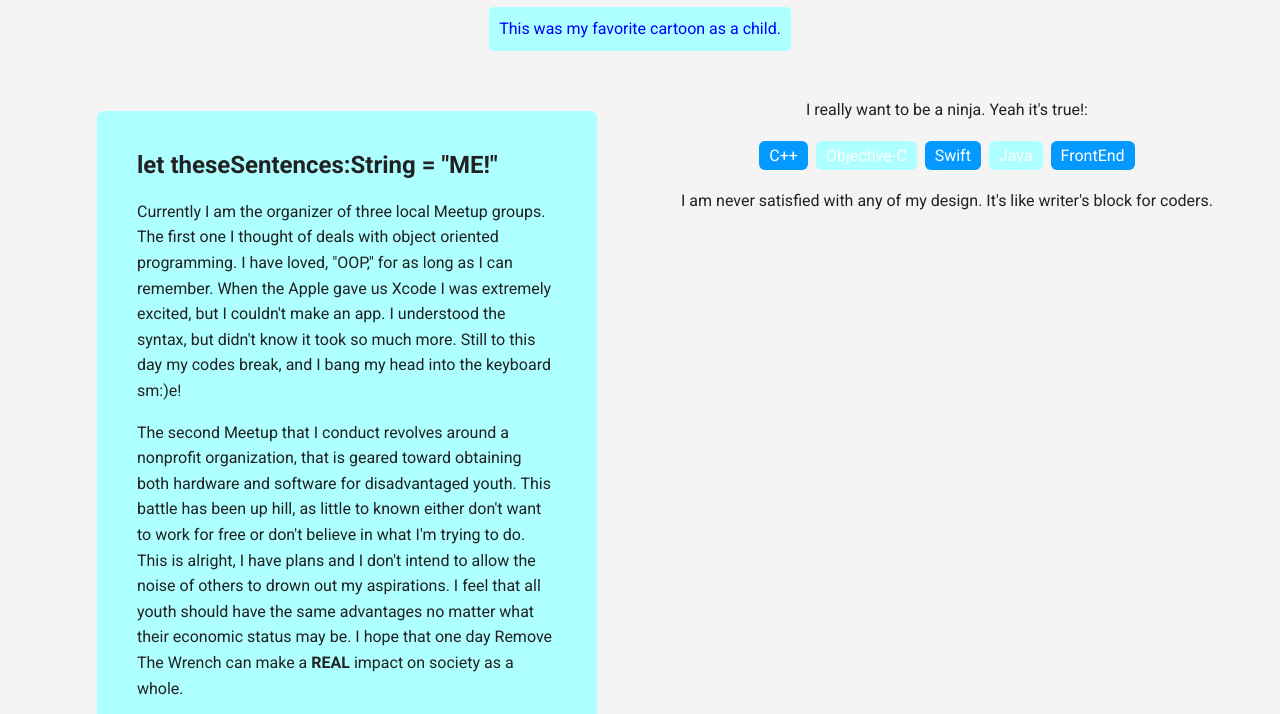
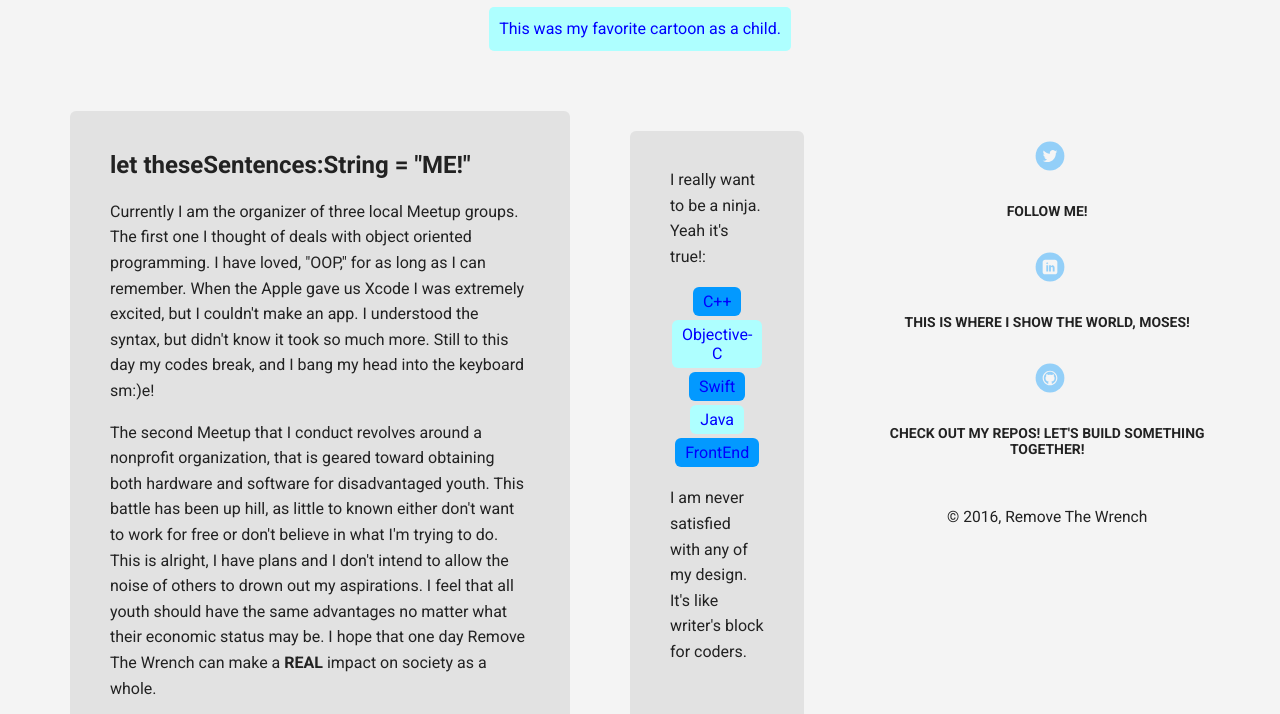
Before and after one commit to varEnigmatic/peerReviewOne, a plain HTML site: page projectTH1/index.html in a window 1280 px wide. Shown: the part 689-1403 px from the top of the page. Drawn offline with Linux system fonts and the light colour scheme; a web font is replaced by a local one.

Commit message:
Background
Trying to make each page have a different background with CSS...not working

```diff
--- a/projectTH1/index.html
+++ b/projectTH1/index.html
@@ -36,8 +36,8 @@
         <p>A broken clock is correct two time a day.</p>
       </div>
 
-      <section>
-      <div class=The Future</h2>
+    <main class="flex">
+      <div class="card"</h2>
         <p>I really want to be a ninja. Yeah it's true!:</p>
         <ul class="skills">
           <li>C++</li>
@@ -49,7 +49,7 @@
         <p>I am never satisfied with any of my design. It's like writer's block for coders.</p>
       </div>
     </main>
-    </section>
+
 
       <footer>
       <ul>
--- a/projectTH1/styles.css
+++ b/projectTH1/styles.css
@@ -75,6 +75,12 @@ header .profile-image {
 }
 header .profile-image:hover {
   transform: scale(2.2) rotate(7200deg);
+
+header .new-pic {
+  background: url('images/psfour.jpg') no-repeat top center;
+}
+
+
 }
 .tag {
   background-color: #aeffff;
@@ -93,7 +99,7 @@ header .profile-image:hover {
   padding: 20px 40px 40px;
   max-width: 500px;
   text-align: left;
-  background: #aeffff;
+  background: #e2e2e2;
   border-bottom: 4px solid #fff;
   border-radius: 6px;
   transition: all .5s;
@@ -111,7 +117,7 @@ ul.skills {
   border-radius: 6px;
   display: inline-block;
   background: #aeffff;
-  color: white;
+  color: blue;
   padding: 5px 10px;
   margin: 2px;
 }
@@ -175,7 +181,7 @@ a.social:hover {
       display: flex;
       max-width: 1200px;
       -ms-flex-pack: distribute;
-      justify-content: space-around;
+      justify-content: space-between;
       margin: 0 auto;
   }
 
```
Also changed, not shown: projectTH1/idowhatiwant.html (+2 -2 lines).
